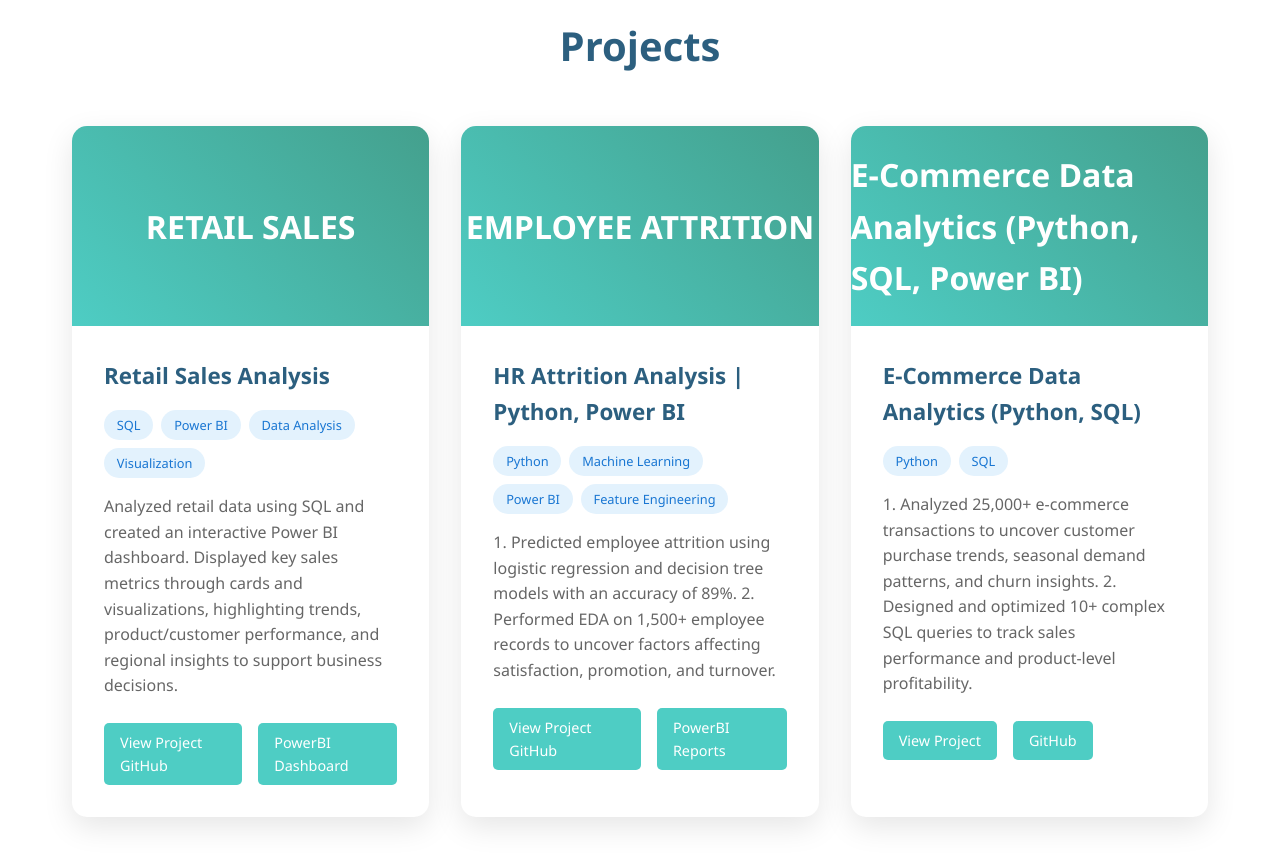
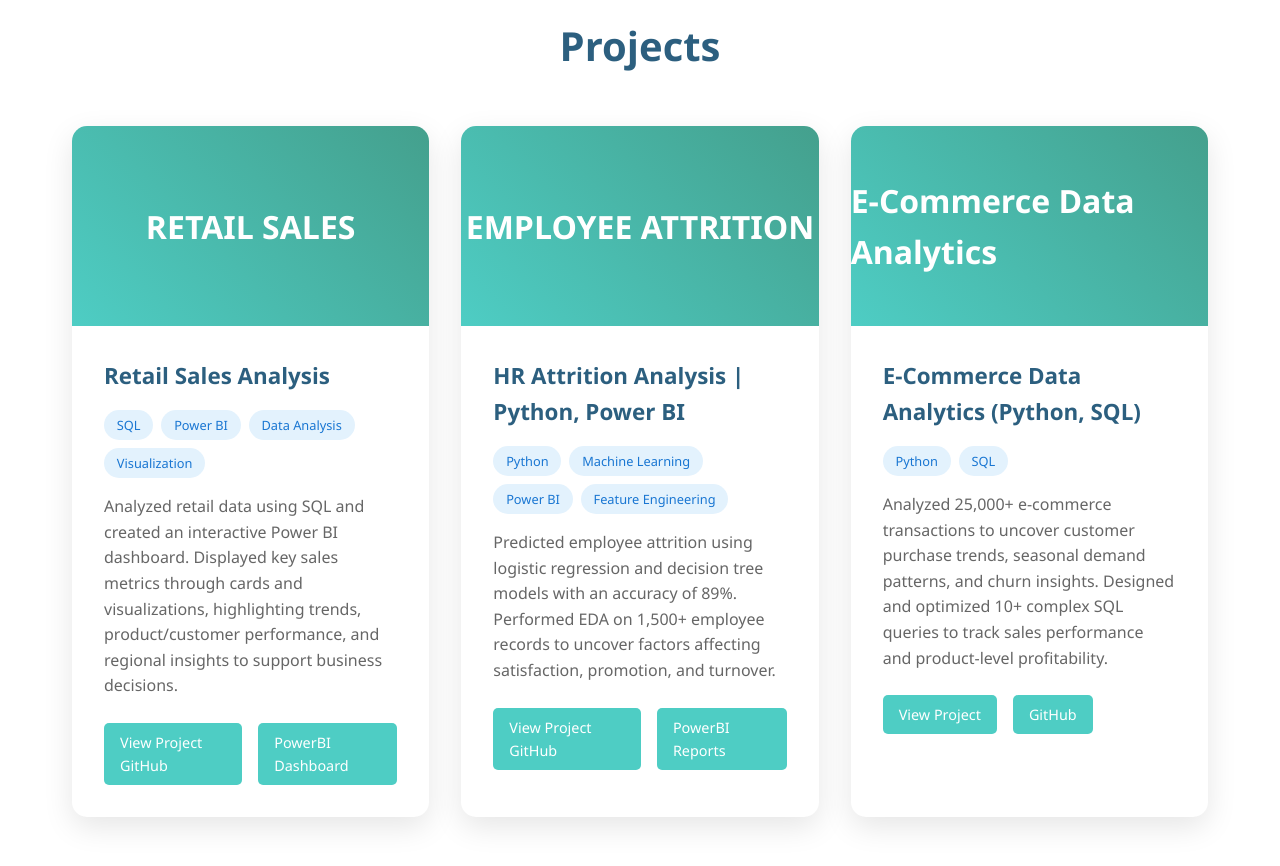
Before and after one commit to vishh63/myportvs, a plain HTML site: page index.html in a window 1280 px wide. Shown: the part 2460-3326 px from the top of the page. Drawn offline with Linux system fonts and the light colour scheme.

Commit message:
Update index.html

```diff
--- a/index.html
+++ b/index.html
@@ -753,8 +753,8 @@
                         <span class="tag">Feature Engineering</span>
                     </div>
                     <p class="project-description">
-                        1.	Predicted employee attrition using logistic regression and decision tree models with an accuracy of 89%.
-                        2.	Performed EDA on 1,500+ employee records to uncover factors affecting satisfaction, promotion, and turnover.
+                        	Predicted employee attrition using logistic regression and decision tree models with an accuracy of 89%.
+                        	Performed EDA on 1,500+ employee records to uncover factors affecting satisfaction, promotion, and turnover.
 
                     <div class="project-links">
                         <a href="https://github.com/vishh63/HR_Analytics_Attrition_Prediction" class="project-btn">View Project GitHub</a>
@@ -765,7 +765,7 @@
 
             <!-- Project 3: Human Scream Detection -->
             <div class="project-card">
-                <div class="project-image">E-Commerce Data Analytics (Python, SQL, Power BI) </div>
+                <div class="project-image">E-Commerce Data Analytics </div>
                 <div class="project-content">
                     <h3>E-Commerce Data Analytics (Python, SQL) </h3>
                     <div class="project-tags">
@@ -773,11 +773,11 @@
                         <span class="tag">SQL</span>
                     </div>
                     <p class="project-description">
-                        1.	Analyzed 25,000+ e-commerce transactions to uncover customer purchase trends, seasonal demand patterns, and churn insights.
-                        2.	Designed and optimized 10+ complex SQL queries to track sales performance and product-level profitability.
+                        Analyzed 25,000+ e-commerce transactions to uncover customer purchase trends, seasonal demand patterns, and churn insights.
+                        Designed and optimized 10+ complex SQL queries to track sales performance and product-level profitability.
 
                     <div class="project-links">
-                        <a href="#" class="project-btn">View Project</a>
+                        <a href="https://github.com/vishh63/E-Commerce-Data-Analytics-using-Python-SQL-and-Power-BI-" class="project-btn">View Project</a>
                         <a href="https://github.com/vishh63" class="project-btn">GitHub</a>
                     </div>
                 </div>
```
